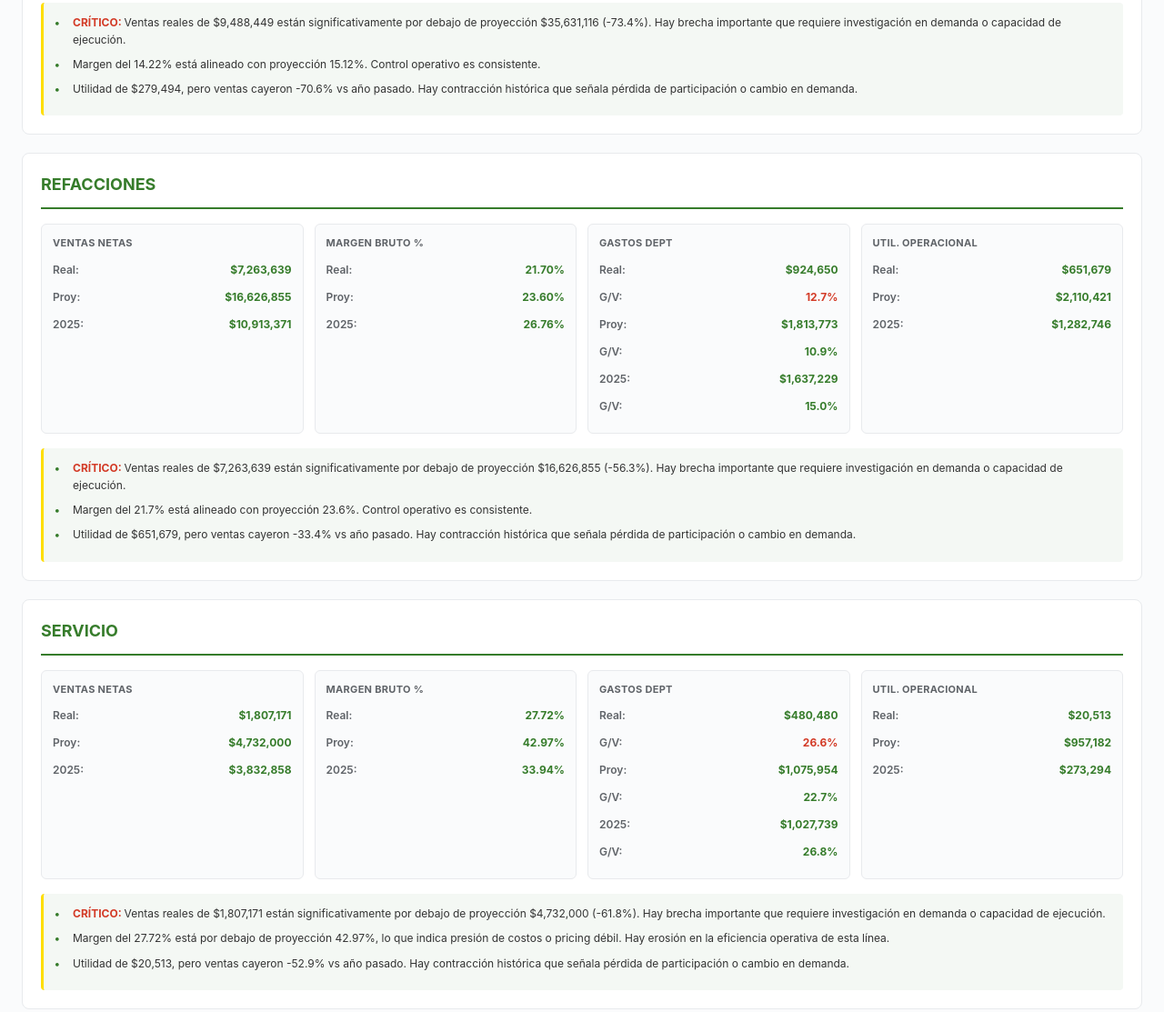
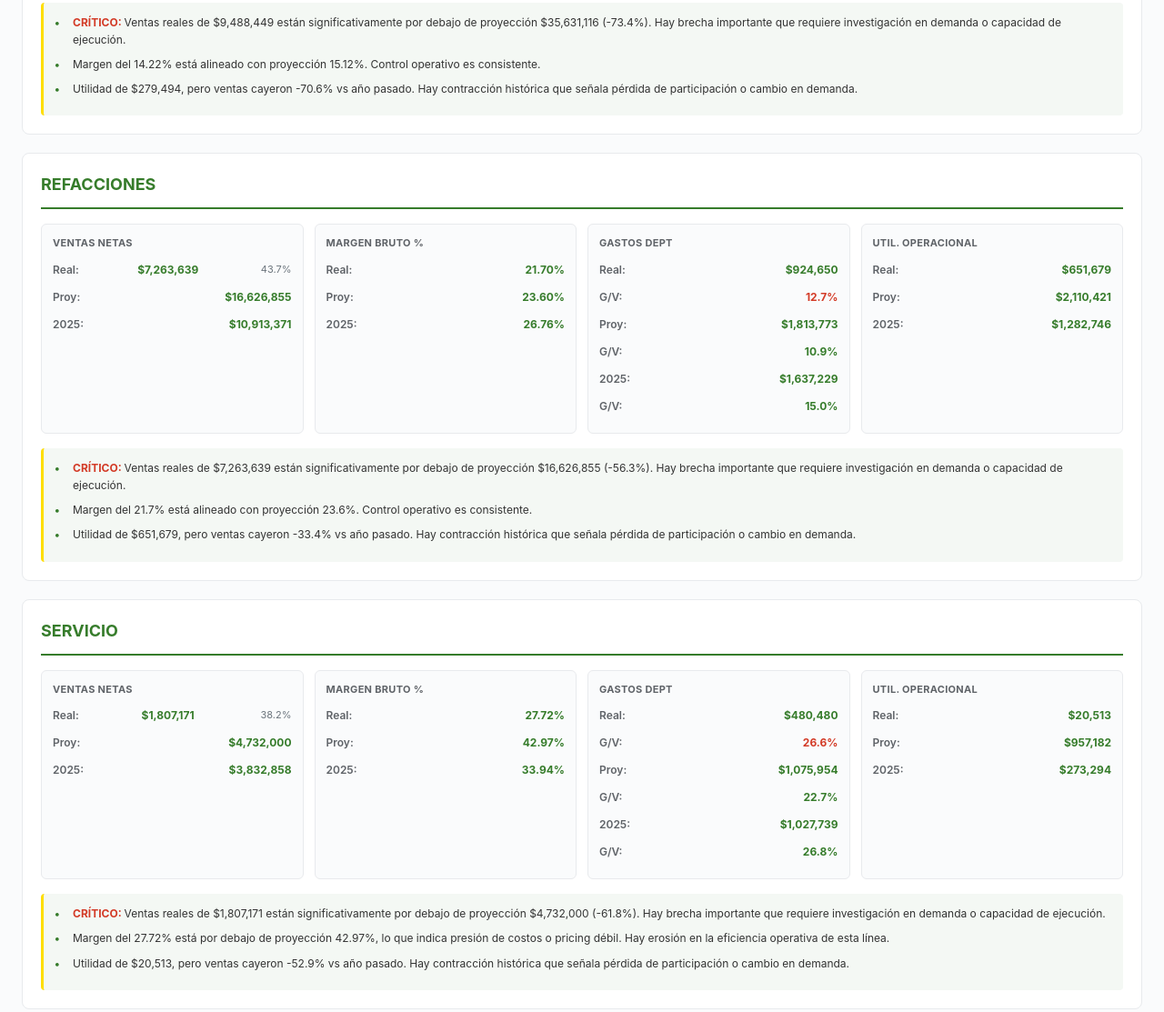
Before and after one commit to davidtamayos/estado-resultados, a plain HTML site: page index.html in a window 1280 px wide. Shown: the part 1291-2404 px from the top of the page at 91% size. Drawn offline with Linux system fonts and the light colour scheme.

Commit message:
Add files via upload

```diff
--- a/index.html
+++ b/index.html
@@ -349,7 +349,7 @@ function renderizar(){
   const summary=`
     <div class="card">
       <div class="card-label">Ventas Netas</div>
-      <div class="card-value">$${formatNumero(d.totales.ventas)}</div>
+      <div class="card-value">$${formatNumero(d.totales.ventas)}<span style="font-size:16px;color:#6c757d;margin-left:8px;">${((d.totales.ventas/ventasProy)*100).toFixed(1)}%</span></div>
       <div style="font-size:11px;color:#666;margin-top:6px;">Real: $${formatNumero(d.totales.ventas)} | Proy: $${formatNumero(ventasProy)} | 2025: $${formatNumero(ventas2025)}</div>
     </div>
     <div class="card">
@@ -390,7 +390,7 @@ function renderizar(){
       <div class="conceptos">
         <div class="concepto">
           <div class="concepto-title">Ventas Netas</div>
-          <div class="valor"><span class="valor-label">Real:</span><span class="valor-numero">$${formatNumero(ln.ventas.real)}</span></div>
+          <div class="valor"><span class="valor-label">Real:</span><span class="valor-numero">$${formatNumero(ln.ventas.real)}</span><span style="font-size:11px;color:#6c757d;margin-left:4px;">${((ln.ventas.real/ln.ventas.proy)*100).toFixed(1)}%</span></div>
           <div class="valor"><span class="valor-label">Proy:</span><span class="valor-numero">$${formatNumero(ln.ventas.proy)}</span></div>
           <div class="valor"><span class="valor-label">2025:</span><span class="valor-numero">$${formatNumero(ln.ventas.y2025)}</span></div>
         </div>
```
